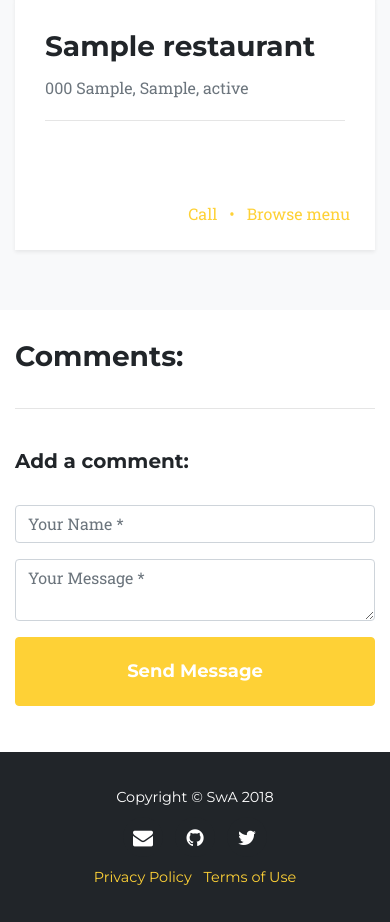
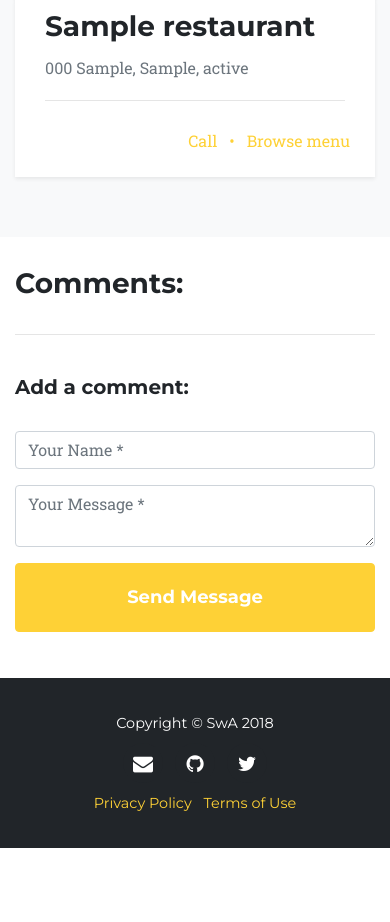
Before and after one commit to Swojak-A/Online_Menu, a Flask app: page /restaurants in a window 390 px wide. Shown: the part 941-1863 px from the top of the page. After the commit the page ends 1789 px from the top, so only its background shows below. Run offline with Flask 2, Linux system fonts and the light colour scheme; tables that the repository leaves empty hold one stand-in row (values such as "Sample post"); some libraries are stand-ins or nearby versions; some web fonts are replaced.

Commit message:
style.css: restaurant-search captions fixes

```diff
--- a/static/css/style.css
+++ b/static/css/style.css
@@ -852,9 +852,11 @@ ul.social-buttons li a:active, ul.social-buttons li a:focus, ul.social-buttons l
 }
 
 .rest-search-result .rest-result-caption div:first-child {
-  height: 250px;
-  padding: 15px;
+  padding-top: 5px;
+  padding-left: 15px;
+  padding-right: 15px;
   position: relative;
+  overflow: hidden;
 }
 
 .rest-search-result .bottom-links {
@@ -869,6 +871,12 @@ ul.social-buttons li a:active, ul.social-buttons li a:focus, ul.social-buttons l
   color: #fed136;
 }
 
+@media (min-width: 769px) {
+.rest-search-result .rest-result-caption div:first-child {
+  height: 250px;
+}
+}
+
 @media (max-width: 768px) {
 .rest-search-result .rest-result-pic {
   padding-right: 15px;
@@ -877,8 +885,20 @@ ul.social-buttons li a:active, ul.social-buttons li a:focus, ul.social-buttons l
 .rest-search-result .rest-result-caption {
   padding-left: 15px;
 }
+
+.rest-search-result .rest-result-caption div:first-child {
+  padding-bottom: 30px;
+}
 }
 
+@media (min-width: 769px) and (max-width: 992px) {
+.l-hide {
+  display: none;
+}
+.rest-search-result .rest-result-caption div:first-child {
+  padding-top: 15px;
+}
+}
 
 /* star rating display */
 .star-rating {
```
